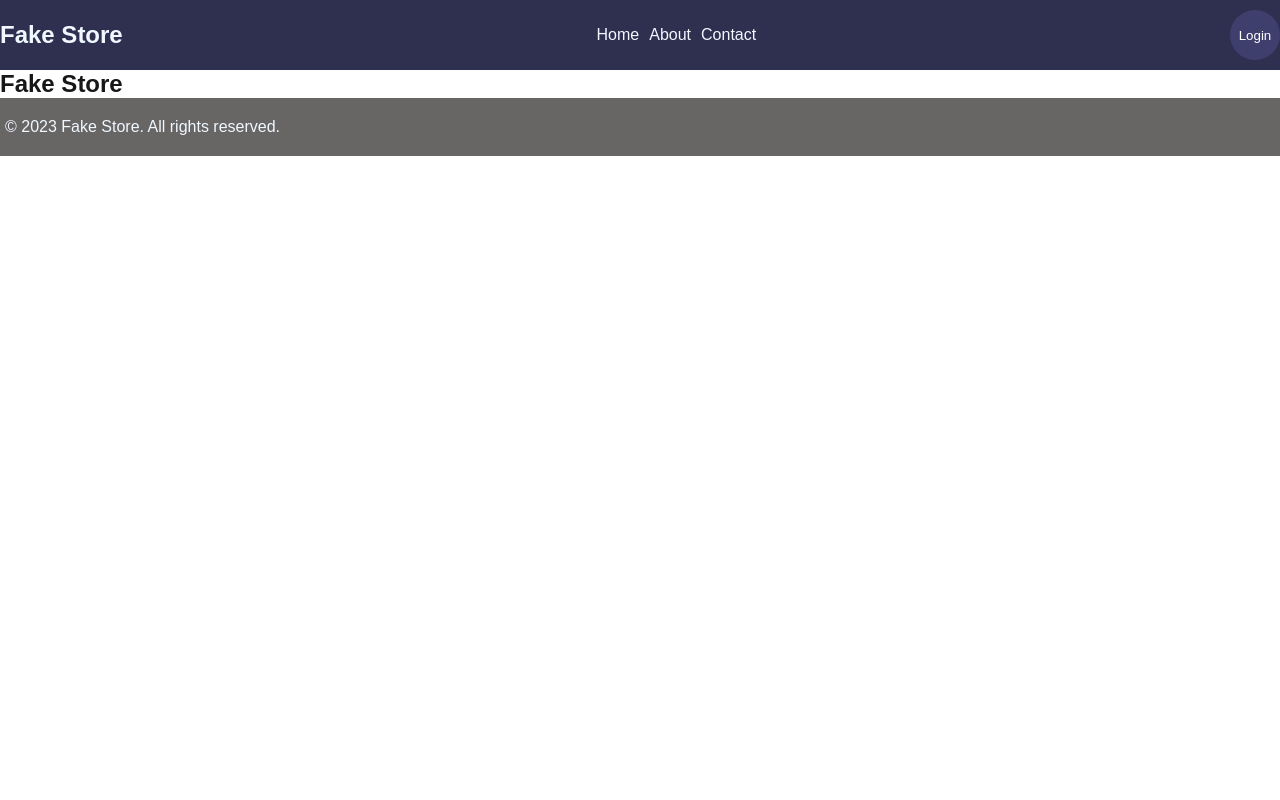
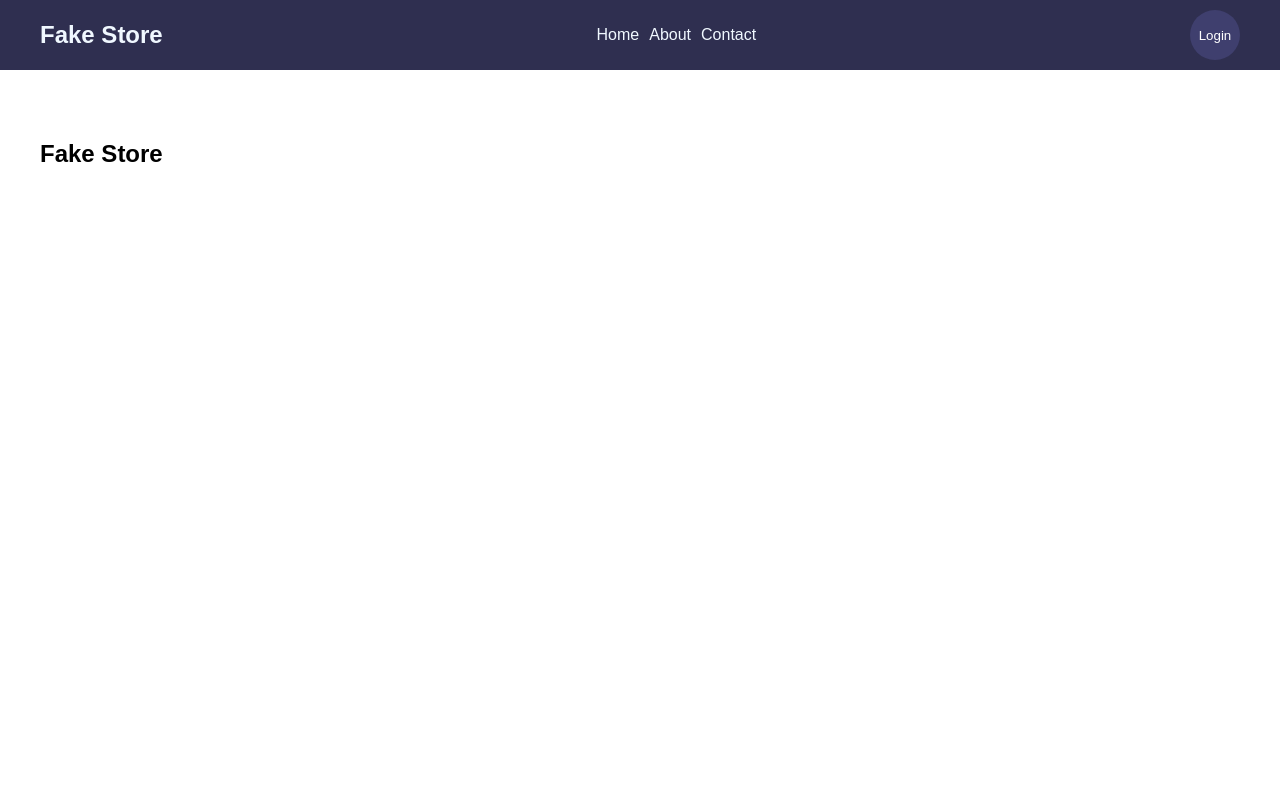
Before and after one commit to Younes-sh/FAKE_STORE, a Next.js app in the folder app/: page / in a window 1280 px wide. Shown: the top 800 px of the page. Built offline with nearby package versions, Linux system fonts and the light colour scheme.

Commit message:
I edited styles/globals.css

```diff
--- a/app/styles/globals.css
+++ b/app/styles/globals.css
@@ -1,42 +1,21 @@
-:root {
-  --background: #ffffff;
-  --foreground: #171717;
-}
-
-@media (prefers-color-scheme: dark) {
-  :root {
-    --background: #0a0a0a;
-    --foreground: #ededed;
-  }
-}
-
-html,
-body {
-  max-width: 100vw;
-  overflow-x: hidden;
+* {
+  margin: 0;
+  padding: 0;
+  box-sizing: border-box;
 }
 
 body {
-  color: var(--foreground);
-  background: var(--background);
-  font-family: Arial, Helvetica, sans-serif;
+  font-family: Arial, sans-serif;
   -webkit-font-smoothing: antialiased;
   -moz-osx-font-smoothing: grayscale;
 }
 
-* {
-  box-sizing: border-box;
-  padding: 0;
-  margin: 0;
+.container {
+  max-width: 1200px;
+  margin: 0 auto;
 }
 
-a {
-  color: inherit;
-  text-decoration: none;
+.main {
+  margin-top: 70px;
+  height: 100vh;
 }
-
-@media (prefers-color-scheme: dark) {
-  html {
-    color-scheme: dark;
-  }
-}
```
